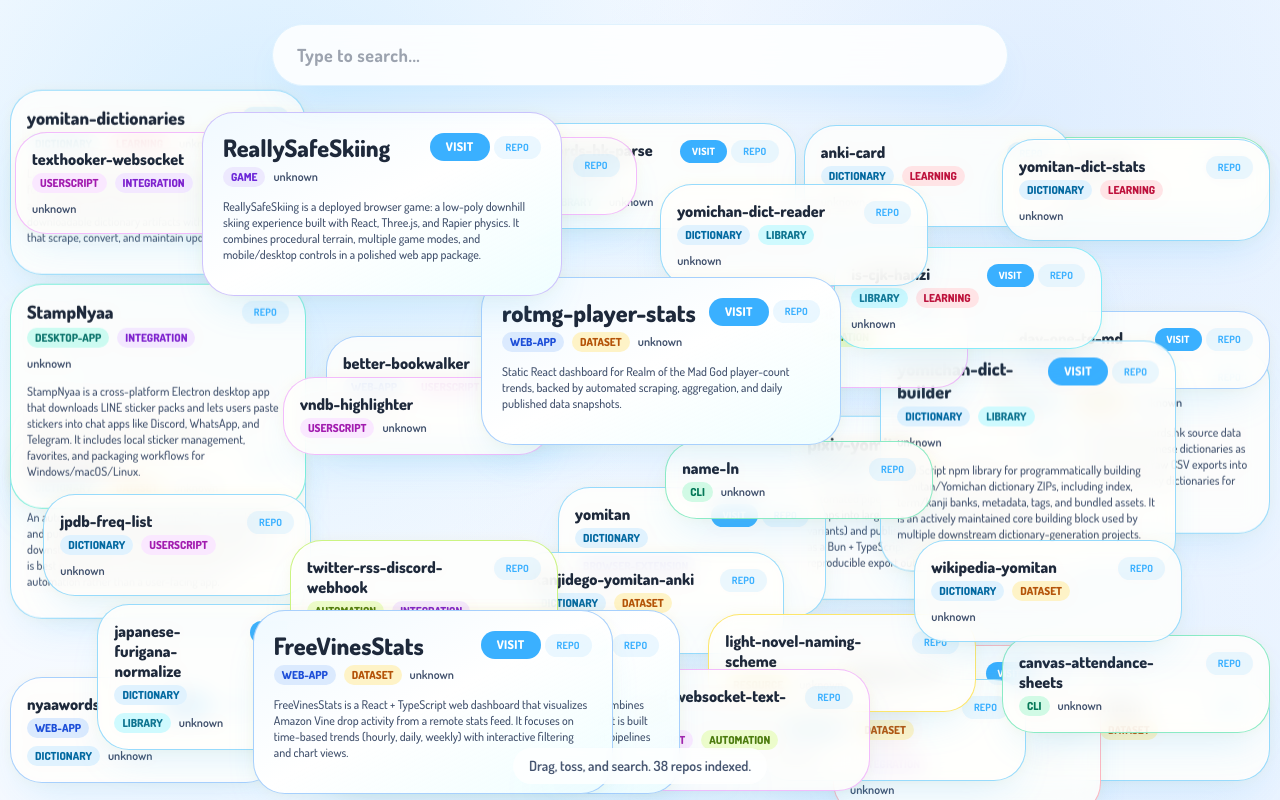
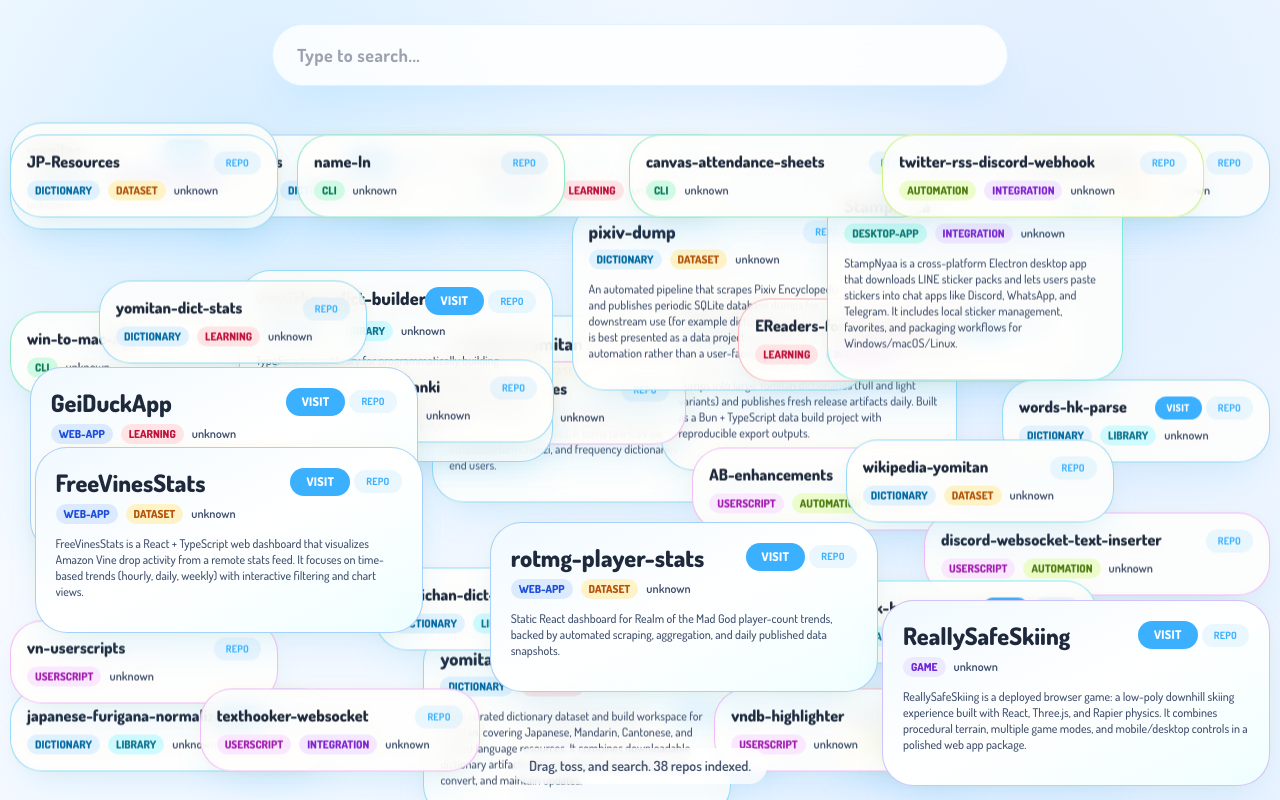
Before and after one commit to MarvNC/maarv.dev, a React (Vite) app: page / in a window 1280 px wide. Built offline with nearby package versions, Linux system fonts and the light colour scheme; no server answers.

Commit message:
refactor: improve card header flow and adaptive widths

```diff
--- a/components/physics-portfolio.tsx
+++ b/components/physics-portfolio.tsx
@@ -58,7 +58,7 @@ function PhysicsCard({
         left: body.x,
         top: body.y,
         width: body.width,
-        maxWidth: "min(93vw, 360px)",
+        maxWidth: "95vw",
         transform: `translate(-50%, -50%) scale(${zoom})`,
         opacity: !isSearching || isMatched ? 1 : 0.18,
         zIndex: isHovered ? 70 : project.size === "hero" ? 14 : 9,
--- a/components/physics/ProjectCard.tsx
+++ b/components/physics/ProjectCard.tsx
@@ -54,26 +54,11 @@ export const ProjectCard = memo(function ProjectCard({
                 ★ {project.stars}
               </span>
             )}
-            <h3 className={`${isHero ? "text-2xl" : isMiddle ? "text-lg" : "text-base"} font-extrabold leading-tight text-primary`}>
+            <h3
+              className={`${isHero ? "text-2xl" : isMiddle ? "text-lg" : "text-base"} min-w-0 whitespace-nowrap font-extrabold leading-tight text-primary`}
+            >
               {project.name}
             </h3>
-          </div>
-          <div className="mt-1 flex flex-wrap items-center gap-2 text-xs font-semibold text-secondary">
-            {categories.slice(0, 2).map((category: Category) => (
-              <button
-                key={category}
-                type="button"
-                onClick={(event) => {
-                  event.preventDefault();
-                  event.stopPropagation();
-                  onTagClick(category);
-                }}
-                className={`rounded-full px-2 py-0.5 text-[11px] font-extrabold uppercase ${categoryBadgeClasses[category]}`}
-              >
-                {category}
-              </button>
-            ))}
-            <span className="whitespace-nowrap">{formatUpdatedAt(project.updatedAt)}</span>
           </div>
         </div>
         <div className="flex shrink-0 flex-nowrap items-center gap-1">
@@ -98,6 +83,24 @@ export const ProjectCard = memo(function ProjectCard({
         </div>
       </div>
 
+      <div className="mt-1.5 flex flex-wrap items-center gap-2 text-xs font-semibold text-secondary">
+        {categories.slice(0, 2).map((category: Category) => (
+          <button
+            key={category}
+            type="button"
+            onClick={(event) => {
+              event.preventDefault();
+              event.stopPropagation();
+              onTagClick(category);
+            }}
+            className={`rounded-full px-2 py-0.5 text-[11px] font-extrabold uppercase ${categoryBadgeClasses[category]}`}
+          >
+            {category}
+          </button>
+        ))}
+        <span className="whitespace-nowrap">{formatUpdatedAt(project.updatedAt)}</span>
+      </div>
+
       <div className={`overflow-hidden transition-all duration-200 ${expanded ? "mt-3 max-h-64 opacity-100" : "max-h-0 opacity-0"}`}>
         <p className="text-xs font-medium text-secondary">{project.description}</p>
         <div className="mt-3 flex items-center gap-2 text-[11px] font-semibold text-secondary">
--- a/components/physics/utils.ts
+++ b/components/physics/utils.ts
@@ -103,13 +103,16 @@ export function formatUpdatedAt(value: string): string {
 }
 
 export function getCardSize(project: ProjectWithStats) {
+  const nameLength = project.name.length;
+  const widthBonus = nameLength > 18 ? Math.min(180, (nameLength - 18) * 6) : 0;
+
   if (project.size === "hero") {
-    return { width: 388, height: 176, mass: 1.46 };
+    return { width: 388 + Math.round(widthBonus * 0.7), height: 176, mass: 1.46 };
   }
   if (project.size === "middle") {
-    return { width: 296, height: 132, mass: 1.12 };
+    return { width: 296 + widthBonus, height: 132, mass: 1.12 };
   }
-  return { width: 268, height: 120, mass: 1 };
+  return { width: 268 + widthBonus, height: 120, mass: 1 };
 }
 
 export function buildInitialBodies(projects: ProjectWithStats[], width: number, height: number): Body[] {
```
